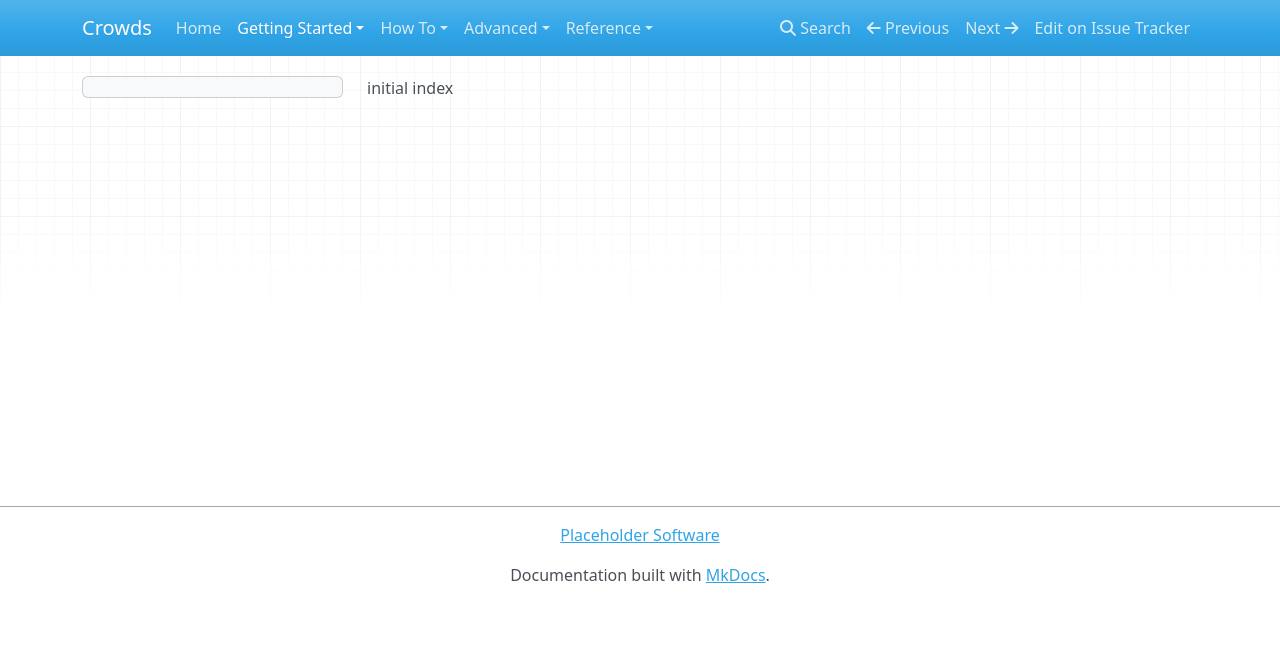
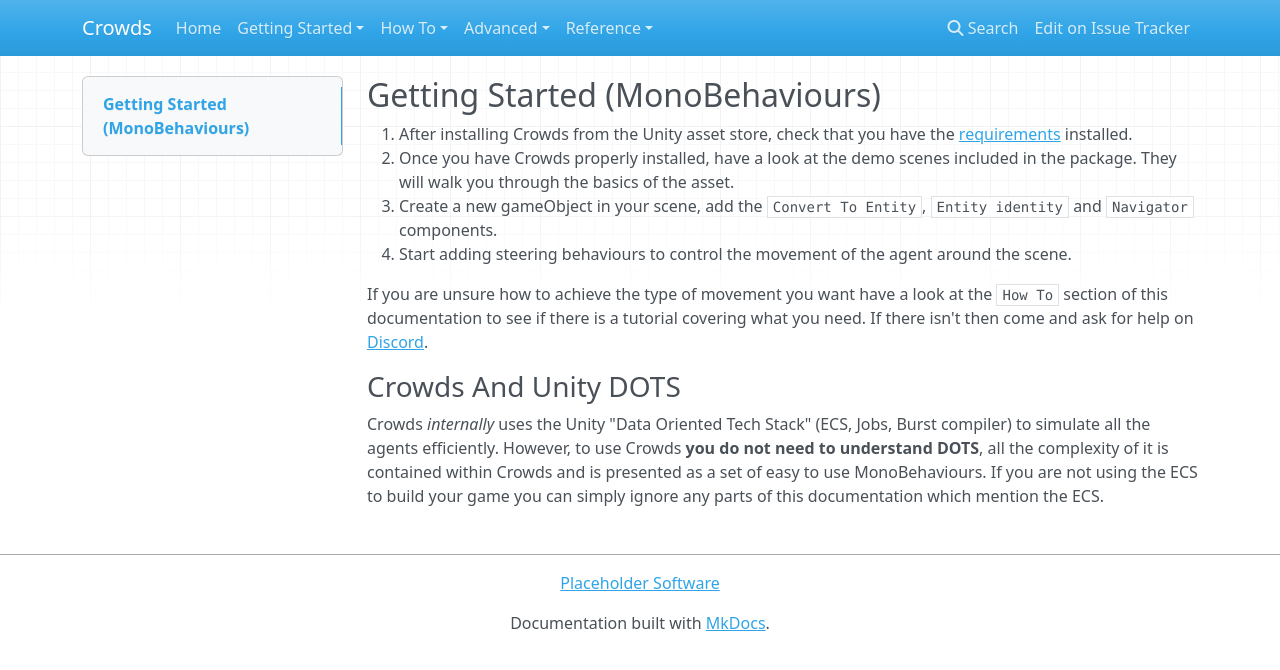
Before and after one commit to Placeholder-Software/Crowds, an MkDocs documentation site: the page built from docs/GettingStarted/QuickStart.md, in a window 1280 px wide. Shown: the top 670 px of the page. Built offline with MkDocs 1.6.1, drawn with Linux system fonts in a browser that asks for light colours; nearby versions of some CDN libraries.

```diff
--- a/docs/GettingStarted/QuickStart.md
+++ b/docs/GettingStarted/QuickStart.md
@@ -1 +1,12 @@
-initial index
+## Getting Started (MonoBehaviours)
+
+1. After installing Crowds from the Unity asset store, check that you have the [requirements](../Requirements/) installed.
+2. Once you have Crowds properly installed, have a look at the demo scenes included in the package. They will walk you through the basics of the asset.
+3. Create a new gameObject in your scene, add the `Convert To Entity`, `Entity identity` and `Navigator` components.
+4. Start adding steering behaviours to control the movement of the agent around the scene.
+
+If you are unsure how to achieve the type of movement you want have a look at the `How To` section of this documentation to see if there is a tutorial covering what you need. If there isn't then come and ask for help on [Discord](https://placeholder.software/discord).
+
+### Crowds And Unity DOTS
+
+Crowds _internally_ uses the Unity "Data Oriented Tech Stack" (ECS, Jobs, Burst compiler) to simulate all the agents efficiently. However, to use Crowds **you do not need to understand DOTS**, all the complexity of it is contained within Crowds and is presented as a set of easy to use MonoBehaviours. If you are not using the ECS to build your game you can simply ignore any parts of this documentation which mention the ECS.
--- a/mkdocs.yml
+++ b/mkdocs.yml
@@ -9,25 +9,32 @@ theme:
 nav:
 - Home: "index.md"
 - "Getting Started":
-    - "Requirements": "GettingStarted/Requirements.md"
-    - "Quick Start": "GettingStarted/QuickStart.md"
+    - "Requirements": "GettingStarted/Requirements"
+    - "Quick Start": "GettingStarted/QuickStart"
     - "Demo Scenes":
-        - "1. Basic Steering Behaviours": "GettingStarted/Demo Scenes/Steering.md"
-        - "2. Local Avoidance": "GettingStarted/Demo Scenes/LocalAvoidance.md"
+        - "Contents": "GettingStarted/DemoScenes/Contents"
+        - "1. Basic Steering Behaviours": "GettingStarted/DemoScenes/Steering"
+        - "2. Local Avoidance": "GettingStarted/DemoScenes/LocalAvoidance"
     - "Getting Help": "GettingStarted/Support.md"
 - "How To":
-    - "Follow A Path": "How To/FollowPath.md"
+    - "Create A New Agent": "HowTo/CreateAnAgent.md"
+    - "Follow A Path": "HowTo/FollowPath.md"
 - "Advanced":
     - "Custom Steering Behaviour": "Advanced/CustomSteering.md"
 - "Reference":
-    - "Entity Identity": "Reference/EntityIdentity.md"
-    - "Navigator": "Reference/Navigator.md"
-    - "Stress": "Reference/Stress.md"
-    - "Urgency": "Reference/Urgency.md"
-    - "SteerForArrival": "Reference/SteerForArrival.md"
-    - "SteerForEvade": "Reference/SteerForEvade.md"
-    - "SteerForFlee": "Reference/SteerForFlee.md"
-    - "SteerForGoal": "Reference/SteerForGoal.md"
-    - "SteerForPursue": "Reference/SteerForPursue.md"
-    - "SteerForTargetSpeed": "Reference/SteerForTargetSpeed.md"
-    - "SteerForWander": "Reference/SteerForWander.md"
+    - "MonoBehaviours":
+        - "Entity Identity": "Reference/EntityIdentity.md"
+        - "Navigator": "Reference/Navigator.md"
+        - "Stress": "Reference/Stress.md"
+        - "Urgency": "Reference/Urgency.md"
+        - "SteerForArrival": "Reference/SteerForArrival.md"
+        - "SteerForEvade": "Reference/SteerForEvade.md"
+        - "SteerForFlee": "Reference/SteerForFlee.md"
+        - "SteerForGoal": "Reference/SteerForGoal.md"
+        - "SteerForPursue": "Reference/SteerForPursue.md"
+        - "SteerForTargetSpeed": "Reference/SteerForTargetSpeed.md"
+        - "SteerForWander": "Reference/SteerForWander.md"
+    - "ECS Components":
+        - "todo"
+    - "ECS Systems":
+        - "todo"
```
Also changed, not shown: docs/Reference/EntityIdentity.md (+29 -1 lines), docs/GettingStarted/DemoScenes/LocalAvoidance.md (renamed from docs/GettingStarted/Demo Scenes/LocalAvoidance.md), docs/GettingStarted/DemoScenes/Steering.md (renamed from docs/GettingStarted/Demo Scenes/Steering.md), docs/HowTo/CreateAnAgent.md (added), docs/HowTo/FollowPath.md (renamed from docs/How To/FollowPath.md), docs/images/EntityIdentityInspector.png (added).
